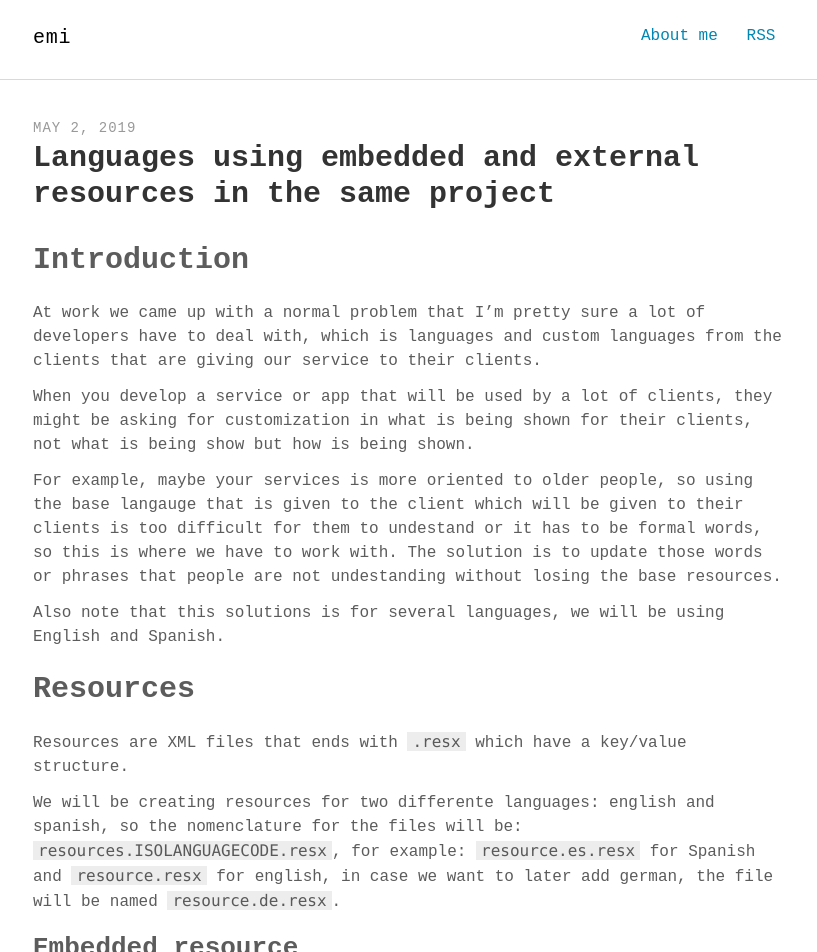
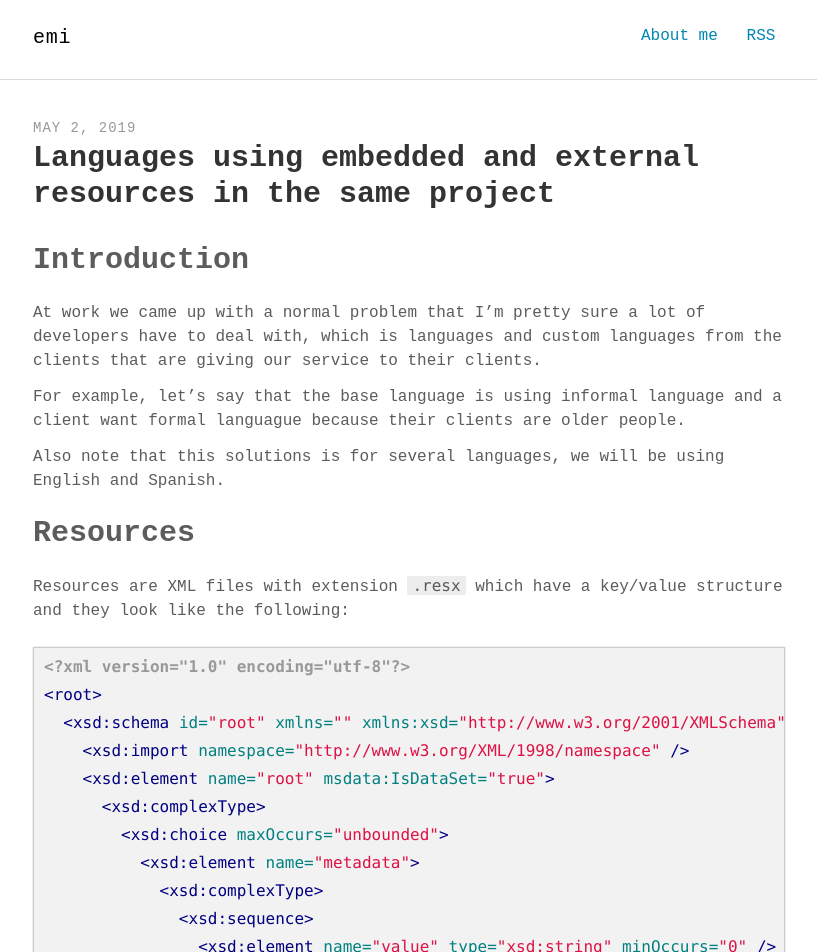
Before and after one commit to emimontesdeoca/emimontesdeoca.github.io, a Jekyll site: the page built from _posts/2019-05-02-embedded-resources-and-external-resources.md, in a window 1280 px wide. Shown: the top 952 px of the page, without its empty margins (231-1048 px from the left). Built offline with Jekyll 4.4.1, drawn with Linux system fonts in a browser that asks for light colours; some web fonts are replaced; comment, search, counter and statistics services are not loaded; some of the changed text lies outside the part shown.

Commit message:
Update entry

````diff
--- a/_posts/2019-05-02-embedded-resources-and-external-resources.md
+++ b/_posts/2019-05-02-embedded-resources-and-external-resources.md
@@ -9,51 +9,119 @@
 
 At work we came up with a normal problem that I'm pretty sure a lot of developers have to deal with, which is languages and custom languages from the clients that are giving our service to their clients.
 
-When you develop a service or app that will be used by a lot of clients, they might be asking for customization in what is being shown for their clients, not what is being show but how is being shown.
-
-For example, maybe your services is more oriented to older people, so using the base langauge that is given to the client which will be given to their clients is too difficult for them to undestand or it has to be formal words, so this is where we have to work with. The solution is to update those words or phrases that people are not undestanding without losing the base resources.
+For example, let's say that the base language is using informal language and a client want formal languague because their clients are older people.
 
 Also note that this solutions is for several languages, we will be using English and Spanish.
 
 # Resources
 
-Resources are XML files that ends with `.resx` which have a key/value structure.
+Resources are XML files with extension `.resx` which have a key/value structure and they look like the following:
 
-We will be creating resources for two differente languages: english and spanish, so the nomenclature for the files will be: `resources.ISOLANGUAGECODE.resx`, for example: `resource.es.resx` for Spanish and `resource.resx` for english, in case we want to later add german, the file will be named `resource.de.resx`.
+```xml
+<?xml version="1.0" encoding="utf-8"?>
+<root>
+  <xsd:schema id="root" xmlns="" xmlns:xsd="http://www.w3.org/2001/XMLSchema" xmlns:msdata="urn:schemas-microsoft-com:xml-msdata">
+    <xsd:import namespace="http://www.w3.org/XML/1998/namespace" />
+    <xsd:element name="root" msdata:IsDataSet="true">
+      <xsd:complexType>
+        <xsd:choice maxOccurs="unbounded">
+          <xsd:element name="metadata">
+            <xsd:complexType>
+              <xsd:sequence>
+                <xsd:element name="value" type="xsd:string" minOccurs="0" />
+              </xsd:sequence>
+              <xsd:attribute name="name" use="required" type="xsd:string" />
+              <xsd:attribute name="type" type="xsd:string" />
+              <xsd:attribute name="mimetype" type="xsd:string" />
+              <xsd:attribute ref="xml:space" />
+            </xsd:complexType>
+          </xsd:element>
+          <xsd:element name="assembly">
+            <xsd:complexType>
+              <xsd:attribute name="alias" type="xsd:string" />
+              <xsd:attribute name="name" type="xsd:string" />
+            </xsd:complexType>
+          </xsd:element>
+          <xsd:element name="data">
+            <xsd:complexType>
+              <xsd:sequence>
+                <xsd:element name="value" type="xsd:string" minOccurs="0" msdata:Ordinal="1" />
+                <xsd:element name="comment" type="xsd:string" minOccurs="0" msdata:Ordinal="2" />
+              </xsd:sequence>
+              <xsd:attribute name="name" type="xsd:string" use="required" msdata:Ordinal="1" />
+              <xsd:attribute name="type" type="xsd:string" msdata:Ordinal="3" />
+              <xsd:attribute name="mimetype" type="xsd:string" msdata:Ordinal="4" />
+              <xsd:attribute ref="xml:space" />
+            </xsd:complexType>
+          </xsd:element>
+          <xsd:element name="resheader">
+            <xsd:complexType>
+              <xsd:sequence>
+                <xsd:element name="value" type="xsd:string" minOccurs="0" msdata:Ordinal="1" />
+              </xsd:sequence>
+              <xsd:attribute name="name" type="xsd:string" use="required" />
+            </xsd:complexType>
+          </xsd:element>
+        </xsd:choice>
+      </xsd:complexType>
+    </xsd:element>
+  </xsd:schema>
+  <resheader name="resmimetype">
+    <value>text/microsoft-resx</value>
+  </resheader>
+  <resheader name="version">
+    <value>2.0</value>
+  </resheader>
+  <resheader name="reader">
+    <value>System.Resources.ResXResourceReader, System.Windows.Forms, Version=4.0.0.0, Culture=neutral, PublicKeyToken=b77a5c561934e089</value>
+  </resheader>
+  <resheader name="writer">
+    <value>System.Resources.ResXResourceWriter, System.Windows.Forms, Version=4.0.0.0, Culture=neutral, PublicKeyToken=b77a5c561934e089</value>
+  </resheader>
+  <data name="Action_cancel" xml:space="preserve">
+    <value>Finish</value>
+  </data>
+  <data name="Action_greeting" xml:space="preserve">
+    <value>Hello</value>
+  </data>
+</root>
+```
+
+We will be creating resources for two differente languages: **english** and **spanish**, so the nomenclature for the files will be: `resources.ISOLANGUAGECODE.resx`, for example: `resource.es.resx` for Spanish and `resource.resx` for english, in case we want to later add german, the file will be named `resource.de.resx`.
 
 ## Embedded resource
 
-Embedded resources are XML files that are added inside the `dll` when it is compiled, you won't see them in the folder.
+Embedded resources, when the project is compiled, they will be added inside the `dll`.
 
-Here is a image with a embedded resource, as you can see, the file `Resource.resx` can't be seen in the compilation.
+Here is an image with a embedded resource, as you can see, the file `Resource.resx` can't be seen in the compilation.
 
 [![Image from Gyazo](https://i.gyazo.com/b696d4ff1129634477c0fe3d570a05e8.png)](https://gyazo.com/b696d4ff1129634477c0fe3d570a05e8)
 
 ## External resource
 
-On the other side the external resources or not embedded are resources that will be added to the folder when compiling.
+On the other side the external resources or not embedded are resources that will be added to the folder after compilation.
 
-The resource files (.resx) will be inside the `Properties` folder
+The resource files (`.resx`) will be inside the `Properties` folder
 
 [![Image from Gyazo](https://i.gyazo.com/db83dc7bb9e3d3fb521cb321eaa8e74a.png)](https://gyazo.com/db83dc7bb9e3d3fb521cb321eaa8e74a)
 
 # Building the project
 
-We start with a console project in .NET Framework, this can be done in different projects like ASP.NET and .NET Core.
+Let's start with a console project in .NET Framework.
 
 ## Creating the embedded resource file
 
-Let's just add a resource file with a few keys and be sure that it is embedded resource, which later will we using to update with external resources.
+Add a resource file with a few keys and be sure that it is embedded resource, which later will we using to update with external resources.
 
 [![Image from Gyazo](https://i.gyazo.com/79af1981a3ee3214089791a3511b94ba.png)](https://gyazo.com/79af1981a3ee3214089791a3511b94ba)
 
 ## Creating the external resource file
 
-In order to separate the external resource files, we will be adding the external resources inside a folder with a name so we can access them easily later.
+In order to separate the external resources from the embedded ones, we will be adding the external resources inside a folder with a name so we can access them easily later.
 
-*Tip: in order to add a folder inside the Properties, create it outside and move it inside*
+*Tip: to add a folder inside the Properties folder, create it outside and move it inside, Visual Studio doesn't let you create it*
 
-Let's do the same that we did for embedded resource, then go to `properties` of the file and inside `Advanced`, `Build action` and change it to: `Content` and change `Copy to Output Dictionary` to `Copy if newer`.
+Do the same that we did for embedded resource, then go to `properties` of the file and inside `Advanced`, `Build action` and change it to: `Content` and change `Copy to Output Dictionary` to `Copy if newer`.
 
 [![Image from Gyazo](https://i.gyazo.com/6f7d53c82760b6989d74dc1864bbc2d4.png)](https://gyazo.com/6f7d53c82760b6989d74dc1864bbc2d4)
 
@@ -63,7 +131,7 @@
 
 ## Adding a key to app.config
 
-Because we are cool developers and like to have everything well done and NOT changing the code for each client, let's add a key to the appconfig that will have the name of the folder that we will be looking the resource files
+Because we are cool developers and like to have everything well done and **NOT** changing the code for each client, let's add a key to the ``appconfig`` that will have the name of the folder that we will be looking the resource files
 
 ```xml
 <?xml version="1.0" encoding="utf-8" ?>
@@ -118,9 +186,9 @@
 
 # Problem
 
-The main problem using this method is that every key is a property inside the object, so we have to call it, like we saw before if you want to call the key `Action_greeting` of the resources file of `John` we have to use the following ` Properties.John.Resource.Action_greeting`.
+The main problem using this method is that every key is a property inside the object, so we have to call it like we saw before. If you want to call the key `Action_greeting` of the resources file of `John` we have to use the following `Properties.John.Resource.Action_greeting`.
 
-That's a bit uncomfortable for us as developers when we have more tha one resource file.
+**Right there is the problem.**
 
 Thats because if we are developing an applicaiton for a a lot of clients, it's a bad idea to be change how we call the resource files for each of them.
 
@@ -128,29 +196,27 @@
 
 # Solution
 
-The leader of our team thought of a pretty good method, something like a fallback, we must have a base model of resources, and then for each of the clients have a a resource file that will be updating the file with their resources, and we end up with a single list of resources.
+Our teamleader thought of a pretty good method, something like a fallback system, we must have a base model of resources, and then for each of the clients have a a resource file that will be updating the file with their resources, and we end up with a single list of resources.
 
-To put this in a checklist, we have to:
+If the client doesn't want custom resources we use the base resources, and if they want them, we use theirs.
+
+To put this in a checklist, we have to do:
 - [ ] Find a way to map all the key/values to a dictionary for the embedded resources.
 - [ ] Find a way to map all the key/values to a dictionary for the external resources
 - [ ] Mix both files and have a single dictionary for each language
 - [ ] Create a method that access the dictionary and returns the value
 
+## Diagram
+
+[![Image from Gyazo](https://i.gyazo.com/c7e9ae6c7792c3bace10ff9b3b2b08ee.png)](https://gyazo.com/c7e9ae6c7792c3bace10ff9b3b2b08ee)
+
 ## Let's code
 
-First of all, let's create a separated class where we will have all our logic, from getting the resource files, to mixing them and returning the value. That class will be called `CustomResources.cs`.
+First of all, let's create a separated class where we will have all our logic, from getting the resource files, to mixing them and returning the value. That class will be called `CustomResources`.
 
 This is what is looks like:
 
 ```csharp
-using System;
-using System.Collections.Generic;
-using System.Linq;
-using System.Text;
-using System.Threading.Tasks;
-
-namespace resources_demo
-{
     class CustomResources
     {
 
@@ -186,8 +252,6 @@
             ...
         }
     }
-}
-
 ```
 
 **Note that we are implementing Lazy loading for properties, which helps to increase the performance and makes it load the dictionary once.**
@@ -199,7 +263,7 @@
 
 ## From embedded resource to dictionary
 
-We have to get all the properties from the xml file and return a dictionary, it's quite easy as you can see:
+We have to get all the properties from the xml file and return a dictionary:
 
 ```csharp
 private static Dictionary<string, string> GetDictionaryFromEmbedded(string embedded, string cultureInfoCode)
@@ -267,11 +331,11 @@
 }
 ```
 
-The file parameters needs to be filled with the location from the executable to the resource file, in our case is: `$"\\Properties\\John\\Resource.resx"`.
+The file parameters needs to be filled with the location from the executable to the resource file, in our case is: `"\\Properties\\John\\Resource.resx"`.
 
 ## Mixing dictionaries
 
-Well this is the easiest part here, remember to add `System.Configuration` to the references so you can access the `app.settings`.
+We are pretty much done, first, remember to add `System.Configuration` to the references so you can access `app.settings`.
 
 ```csharp
  private static Dictionary<string, string> OverwriteDictionary(Dictionary<string, string> currentDictionary, Dictionary<string, string> newDictionary, bool addIfDoesntExist = false)
@@ -379,13 +442,17 @@
 }
 ```
 
-First we get the indentifier from the app.settings, then we get the base resources, the embedded ones. After that we get the custom resources and for that we need the folder name(which is the identifier), then we mix them and return the value.
+
+1. First we get the indentifier from the app.settings.
+2. Then we get the base resources, the embedded ones.
+3. After that we get the custom resources and for that we need the folder name(which is the identifier).
+4. Then we mix them and return the value.
 
 All of this will be done once, ence the lazy loading.
 
 # Testing
 
-Everything is done, so now let's test it, in order to get a value from the dictionary we have to call the method `CustomResources.GetText(string key)` which returns the value.
+Everything related to code is finished, so now let's test it, in order to get a value from the dictionary we have to call the method `CustomResources.GetText(string key)` which returns the value.
 
 ## Updating entire resource files
 
````
Also changed, not shown: other parts of _posts/2019-05-02-embedded-resources-and-external-resources.md (+8 -9 lines).
